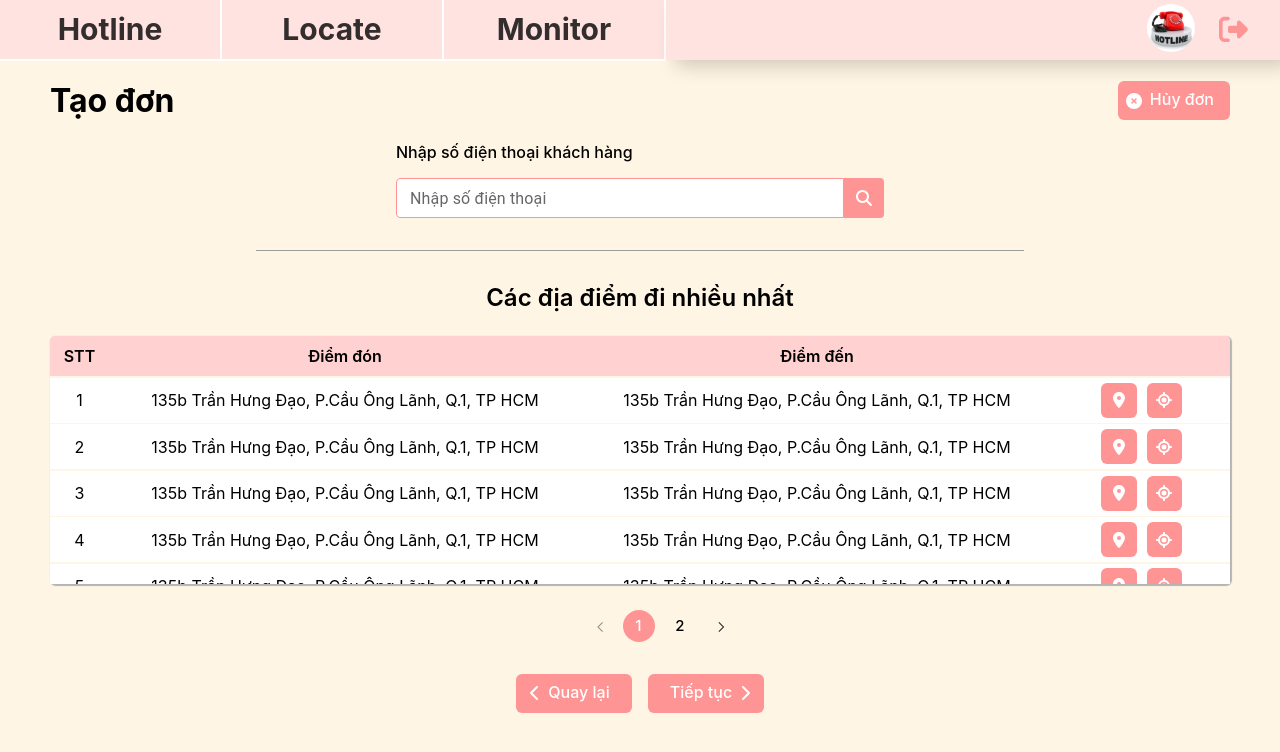
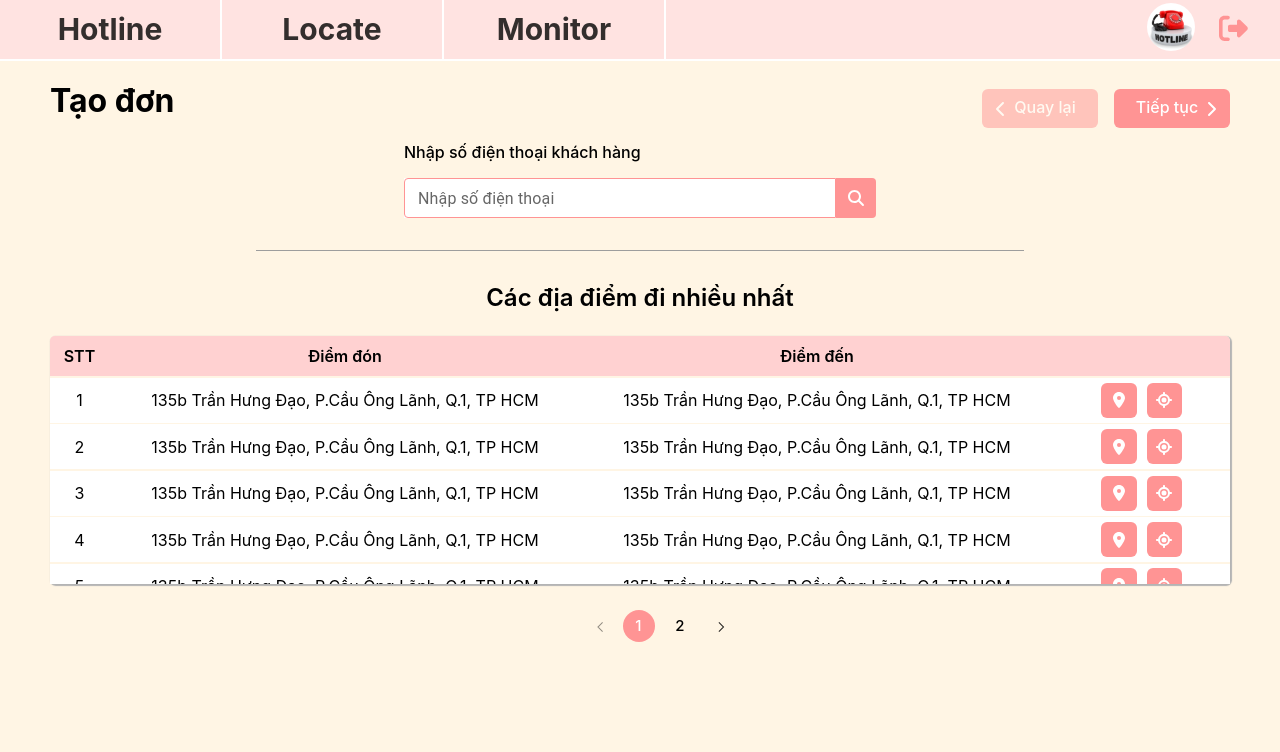
Before and after one commit to GetGoTeam/GetGo-Hotline, a React (Create React App) app: page / in a window 1280 px wide. Shown: the top 752 px of the page. Built offline with nearby package versions, Linux system fonts and the light colour scheme.

Commit message:
chore: update CreateBill

```diff
--- a/package.json
+++ b/package.json
@@ -22,6 +22,7 @@
     "react-google-places-autocomplete": "^4.0.1",
     "react-router-dom": "^6.14.1",
     "react-scripts": "5.0.1",
+    "react-select": "^5.7.4",
     "web-vitals": "^2.1.4"
   },
   "scripts": {
--- a/src/components/Layout/DefaultLayout/Button/index.js
+++ b/src/components/Layout/DefaultLayout/Button/index.js
@@ -14,11 +14,12 @@ function CustomizeBtn(props) {
 }
 
 function IconBtn(props) {
-  const { iconLeft, iconRight, title, disable, width, height } = props;
+  const { iconLeft, iconRight, title, disable, width, height, onClick } = props;
   return (
     <div
       className={`${classes["icon-btn"]} ${disable && classes["btn--disable"]}`}
       style={{ width: width, height: height }}
+      onClick={onClick}
     >
       <FontAwesomeIcon icon={iconLeft} color="white" />
       <div className={classes["icon-btn-title"]}>{title}</div>
@@ -28,9 +29,9 @@ function IconBtn(props) {
 }
 
 function ToolBtn(props) {
-  const { icon, disable } = props;
+  const { icon, disable, onClick } = props;
   return (
-    <div className={`${classes["tool-btn"]} ${disable && classes["btn--disable"]}`}>
+    <div className={`${classes["tool-btn"]} ${disable && classes["btn--disable"]}`} onClick={onClick}>
       <FontAwesomeIcon icon={icon} color="white" />
     </div>
   );
--- a/src/components/Layout/DefaultLayout/Header/Header.module.scss
+++ b/src/components/Layout/DefaultLayout/Header/Header.module.scss
@@ -14,7 +14,6 @@
   border-bottom: solid 2px white;
   display: flex;
   justify-content: center;
-
 }
 
 .logo {
@@ -29,7 +28,7 @@
   text-decoration: none;
 }
 
-.navbar{
+.navbar {
   &-container {
     padding-right: 2rem;
     height: 100%;
@@ -37,7 +36,7 @@
     display: flex;
     justify-content: right;
     align-items: center;
-    box-shadow: 10px 5px 20px 0px rgba(0, 0, 0, 0.2);
+    border-bottom: 2px solid white;
   }
 
   &-icon {
--- a/src/components/Layout/DefaultLayout/SearchBar/SearchBar.module.scss
+++ b/src/components/Layout/DefaultLayout/SearchBar/SearchBar.module.scss
@@ -3,10 +3,11 @@
 .container {
   display: flex;
   align-items: center;
+  width: 100%;
 }
 
 .input-container {
-  width: 35vw;
+  width: 100%;
 }
 
 .input {
@@ -38,3 +39,7 @@
   filter: brightness(85%);
   cursor: pointer;
 }
+
+.border-radius {
+  border-radius: 4px !important;
+}
--- a/src/components/Layout/DefaultLayout/SearchBar/index.js
+++ b/src/components/Layout/DefaultLayout/SearchBar/index.js
@@ -3,19 +3,21 @@ import { FontAwesomeIcon } from "@fortawesome/react-fontawesome";
 import { faMagnifyingGlass } from "@fortawesome/free-solid-svg-icons";
 import TextField from "@mui/material/TextField";
 
-const SearchBar = () => {
+const SearchBar = (props) => {
+  const { label, hiddenSearchBtn } = props;
+
   return (
     <div className={classes["container"]}>
       <div className={classes["input-container"]}>
         <TextField
           className={classes["input"]}
           variant="outlined"
-          label="Nhập số điện thoại"
+          label={label}
           size="small"
           fullWidth
           InputProps={{
             classes: {
-              notchedOutline: classes["input-border"],
+              notchedOutline: `${classes["input-border"]} ${hiddenSearchBtn && classes["border-radius"]}`,
             },
           }}
           InputLabelProps={{
@@ -25,9 +27,11 @@ const SearchBar = () => {
           }}
         />
       </div>
-      <div className={classes["searchBtn-container"]}>
-        <FontAwesomeIcon icon={faMagnifyingGlass} color="white" />
-      </div>
+      {!hiddenSearchBtn && (
+        <div className={classes["searchBtn-container"]}>
+          <FontAwesomeIcon icon={faMagnifyingGlass} color="white" />
+        </div>
+      )}
     </div>
   );
 };
--- a/src/pages/CreateBill/CreateBill.module.scss
+++ b/src/pages/CreateBill/CreateBill.module.scss
@@ -1,6 +1,6 @@
 @import "/src/utils/base.scss";
 
-.container {
+.screen1-container {
   display: flex;
   flex-direction: column;
   align-items: center;
@@ -25,8 +25,7 @@
 }
 
 .searchBar-container {
-  display: flex;
-  justify-content: center;
+  width: 40%;
 }
 
 .divLine {
@@ -171,3 +170,22 @@
 .IconBtn + .IconBtn {
   margin-left: 1rem;
 }
+
+.screen2-container {
+  margin-top: 1rem;
+  display: flex;
+  flex-direction: column;
+  justify-content: center;
+  align-items: center;
+}
+
+.input-container {
+  margin-bottom: 2rem;
+  width: 70%;
+}
+
+.input-label {
+  margin-bottom: 1rem;
+  font-size: 1.2rem;
+  font-weight: 500;
+}
--- a/src/pages/CreateBill/index.js
+++ b/src/pages/CreateBill/index.js
@@ -1,15 +1,18 @@
 import classes from "./CreateBill.module.scss";
 import { IconBtn, ToolBtn } from "~components/Layout/DefaultLayout/Button";
 import {
-  faXmarkCircle,
   faLocationDot,
   faLocationCrosshairs,
   faChevronRight,
   faChevronLeft,
+  faPlus,
 } from "@fortawesome/free-solid-svg-icons";
 import SearchBar from "~components/Layout/DefaultLayout/SearchBar";
 import Pagination from "~components/Layout/DefaultLayout/Pagination/Pagination";
 import React, { useState, useMemo } from "react";
+import GooglePlacesAutocomplete from "react-google-places-autocomplete";
+import TextField from "@mui/material/TextField";
+import Select from "react-select";
 
 const CreateBill = () => {
   let pageSize = 10;
@@ -20,19 +23,46 @@ const CreateBill = () => {
     return database.slice(firstPageIndex, lastPageIndex);
   }, [pageSize, currentPage]);
 
+  const [screen, setScreen] = useState(1);
+  const [phone, setPhone] = useState();
+  const [vehicleType, setVehicleType] = useState();
+  const [origin, setOrigin] = useState();
+  const [destination, setDestination] = useState();
+
+  const options = [
+    { value: "motorcycle", label: "Xe máy" },
+    { value: "car4", label: "Xe hơi 4 chỗ" },
+    { value: "car7", label: "Xe hơi 7 chỗ" },
+  ];
+
   return (
-    <div className={classes["container"]}>
+    <>
       <div className={classes["title-container"]}>
         <h1>Tạo đơn</h1>
-        <a href="/" style={{ textDecoration: "none" }}>
-          <IconBtn iconLeft={faXmarkCircle} title="Hủy đơn" />
-        </a>
+        <div className={classes["pagination-btn-container"]}>
+          <div className={classes["IconBtn"]}>
+            <IconBtn
+              title="Quay lại"
+              iconLeft={faChevronLeft}
+              width={100}
+              disable={screen === 1 ? true : false}
+              onClick={() => setScreen(1)}
+            />
           </div>
+          <div className={classes["IconBtn"]}>
+            {screen === 1 ? (
+              <IconBtn title="Tiếp tục" iconRight={faChevronRight} width={100} onClick={() => setScreen(2)} />
+            ) : (
+              <IconBtn title="Tạo đơn" iconRight={faPlus} width={100} onClick={() => setScreen(2)} />
+            )}
+          </div>
+        </div>
+      </div>
+      {screen === 1 ? (
+        <div className={classes["screen1-container"]}>
           <div className={classes["searchBar-container"]}>
-        <div>
             <div className={classes["search-text"]}>Nhập số điện thoại khách hàng</div>
-          <SearchBar />
-        </div>
+            <SearchBar label="Nhập số điện thoại" />
           </div>
           <div className={classes["divLine"]} />
           <div className={classes["table-title"]}>Các địa điểm đi nhiều nhất</div>
@@ -51,7 +81,9 @@ const CreateBill = () => {
                     {pageSize * (currentPage - 1) + index + 1}
                   </div>
                   <div className={`${classes["table-container-origin"]} ${classes["item"]}`}>{item.origin}</div>
-              <div className={`${classes["table-container-destination"]} ${classes["item"]}`}>{item.destination}</div>
+                  <div className={`${classes["table-container-destination"]} ${classes["item"]}`}>
+                    {item.destination}
+                  </div>
                   <div className={`${classes["table-container-tools"]} ${classes["item"]}`}>
                     <div className={classes["ToolBtn"]}>
                       <ToolBtn icon={faLocationDot} />
@@ -73,16 +105,59 @@ const CreateBill = () => {
               onPageChange={(page) => setCurrentPage(page)}
             />
           </div>
-
-      <div className={classes["pagination-btn-container"]}>
-        <div className={classes["IconBtn"]}>
-          <IconBtn title="Quay lại" iconLeft={faChevronLeft} width={100} />
         </div>
-        <div className={classes["IconBtn"]}>
-          <IconBtn title="Tiếp tục" iconRight={faChevronRight} width={100} />
+      ) : (
+        <div className={classes["screen2-container"]}>
+          <div className={classes["input-container"]}>
+            <div className={classes["input-label"]}>Số điện thoại</div>
+            {/* <SearchBar label="Số điện thoại" hiddenSearchBtn /> */}
+            <TextField
+              variant="outlined"
+              label={"Số điện thoại"}
+              size="small"
+              fullWidth
+              style={{ backgroundColor: "white" }}
+            />
+          </div>
+          <div className={classes["input-container"]}>
+            <div className={classes["input-label"]}>Loại xe</div>
+            <Select options={options} />
+          </div>
+          <div className={classes["input-container"]}>
+            <div className={classes["input-label"]}>Điểm đón</div>
+            <GooglePlacesAutocomplete
+              apiKey={process.env.REACT_APP_GOOGLE_MAPS_APIKEY}
+              apiOptions={{ language: "vi", region: "VN" }}
+              autocompletionRequest={{
+                componentRestrictions: {
+                  country: ["vn"],
+                },
+              }}
+              selectProps={{
+                value: origin,
+                onChange: setOrigin,
+              }}
+            />
+          </div>
+          <div className={classes["input-container"]}>
+            <div className={classes["input-label"]}>Điểm đến</div>
+            <GooglePlacesAutocomplete
+              apiKey={process.env.REACT_APP_GOOGLE_MAPS_APIKEY}
+              apiOptions={{ language: "vi", region: "VN" }}
+              autocompletionRequest={{
+                componentRestrictions: {
+                  country: ["vn"],
+                },
+              }}
+              selectProps={{
+                value: destination,
+                onChange: setDestination,
+              }}
+            />
           </div>
         </div>
-    </div>
+      )}
+    </>
   );
 };
 
```
Also changed, not shown: 1 other file (tests, documents, lock files or other folders). Lines whose indentation alone changed are shown as unchanged.
